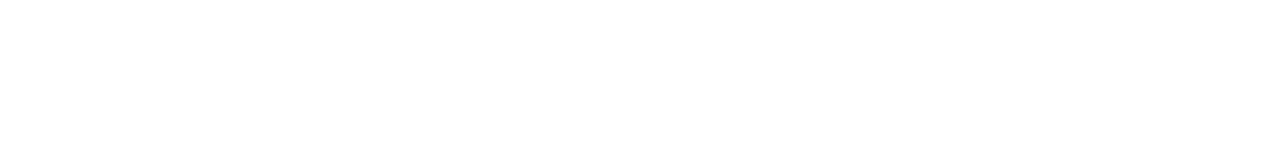
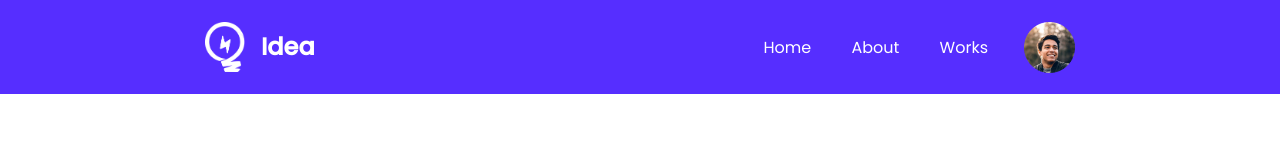
Before and after one commit to modasserjasim/leader-board, a plain HTML site: page index.html in a window 1280 px wide. Drawn offline with Linux system fonts and the light colour scheme.

Commit message:
Header added

```diff
--- a/css/style.css
+++ b/css/style.css
@@ -0,0 +1,55 @@
+/* Google Fonts */
+@import url('https://fonts.googleapis.com/css2?family=Poppins:wght@400;500&display=swap');
+
+*{
+    padding: 0;
+    margin: 0;
+    box-sizing: border-box;
+}
+body{
+    font-family: 'Poppins', sans-serif;
+}
+header{
+    display: flex;
+    justify-content: center;
+    align-items: center;
+    background-color: #562EFF;
+    height: 94px;
+}
+
+.container{
+    width: 870px;
+}
+.navigation{
+    display: flex;
+    align-items: center;
+}
+.header-part{
+    display: flex;
+    justify-content: space-between;
+    align-items: center;
+
+
+}
+/* nav{
+    margin-right: 16px;
+} */
+nav ul li{
+    display: inline;
+    list-style: none;
+    font-size: 16px;
+    color: #fff;
+    padding-right: 36px;
+}
+.logo{
+    display: flex;
+    align-items: center;
+}
+.logo img{
+    width: 40px;
+    margin-right: 16px;
+}
+.logo h3{
+    color: #fff;
+    font-size: 24px;
+}
--- a/index.html
+++ b/index.html
@@ -5,8 +5,35 @@
     <meta http-equiv="X-UA-Compatible" content="IE=edge">
     <meta name="viewport" content="width=device-width, initial-scale=1.0">
     <title>Leader Board</title>
+    <!-- Stylesheet linkup -->
+    <link rel="stylesheet" href="css/style.css">
 </head>
 <body>
+    <!-- Header part start -->
+    <header>
+        <div class="container">
+            <div class="header-part">
+                <div class="logo">
+                    <img src="images/icons/logo.png" alt="Logo">
+                    <h3>Idea</h3>
+                </div>
+                <div class="navigation">
+                    <nav>
+                        <ul>
+                            <li>Home</li>
+                            <li>About</li>
+                            <li>Works</li>
+                        </ul>
+                    </nav>
+                    <img src="images/icons/profile.png" alt="Profile">
+
+                </div>
+                <!-- <div>
+                    <img src="images/icons/profile.png" alt="Profile">
+                </div> -->
+            </div>
+        </div>
+    </header>
 
 </body>
 </html>
```
